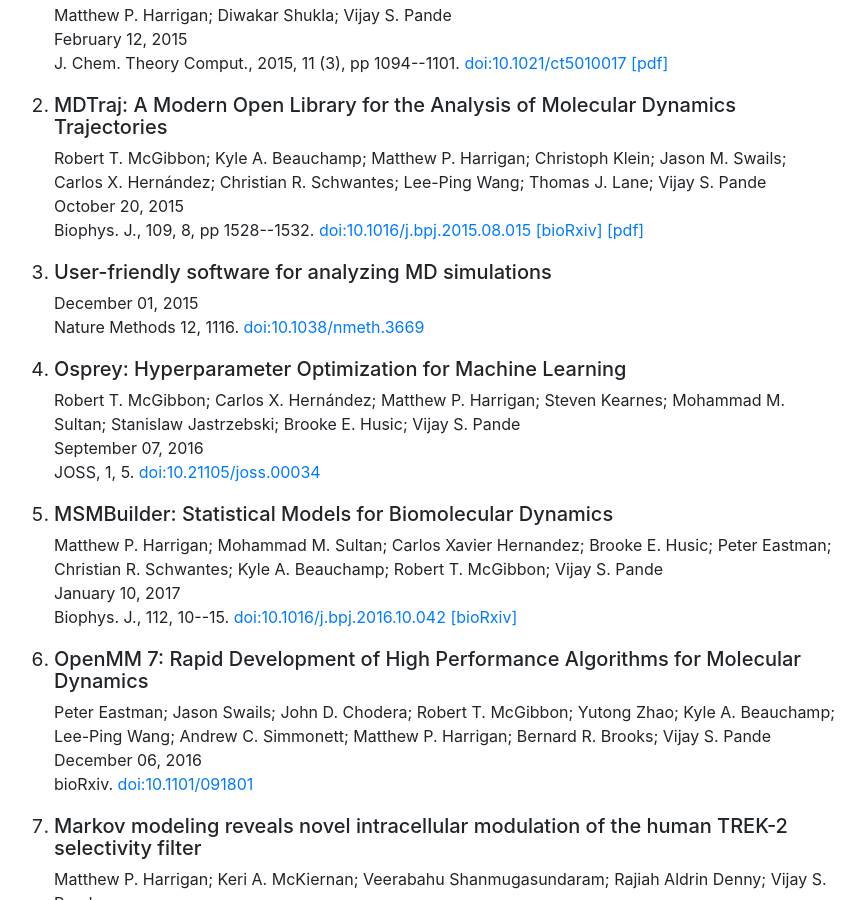
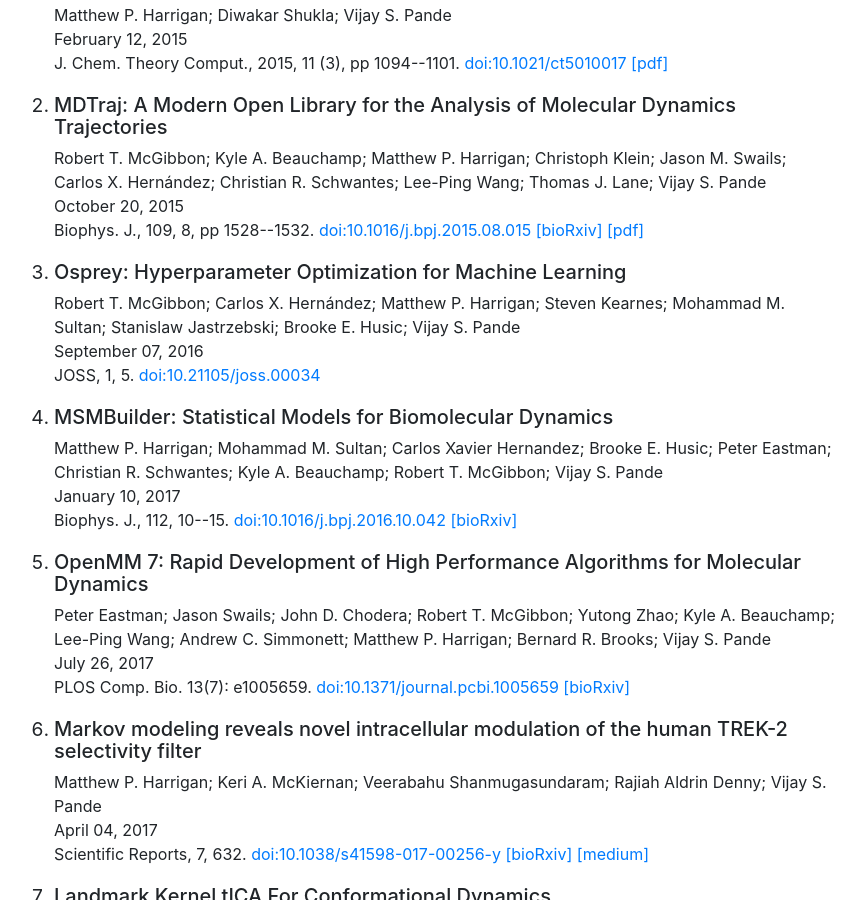
Before and after one commit to mpharrigan/mpharrigan.github.io, a Jekyll site: the page built from papers/index.html, in a window 1280 px wide and 900 px high, scrolled down 344 px. Shown: the whole window, without its empty margins (71-936 px from the left). Built offline with Jekyll 4.4.1, drawn with Linux system fonts in a browser that asks for light colours.

Commit message:
Real openmm citation

```diff
--- a/_data/publications.yaml
+++ b/_data/publications.yaml
@@ -29,10 +29,10 @@
     link: "https://doi.org/10.1101/008896"
     date: 2014-09-09
 
-- title: "User-friendly software for analyzing MD simulations"
-  journal: "Nature Methods 12, 1116"
-  doi: 10.1038/nmeth.3669
-  date: 2015-12-01
+#- title: "User-friendly software for analyzing MD simulations"
+#  journal: "Nature Methods 12, 1116"
+#  doi: 10.1038/nmeth.3669
+#  date: 2015-12-01
 
 - title: "Osprey: Hyperparameter Optimization for Machine Learning"
   authors:
@@ -80,9 +80,14 @@
     - Matthew P. Harrigan
     - Bernard R. Brooks
     - Vijay S. Pande
-  journal: "bioRxiv"
-  doi: 10.1101/091801
-  date: 2016-12-06
+  preprint:
+    service: "bioRxiv"
+    link: "http://dx.doi.org/10.1101/091801"
+    date: 2016-12-06
+  journal: "PLOS Comp. Bio. 13(7): e1005659"
+  doi: 10.1371/journal.pcbi.1005659
+  date: 2017-07-26
+
 
 - title: "Markov modeling reveals novel intracellular modulation of the human TREK-2 selectivity filter"
   authors:
```
